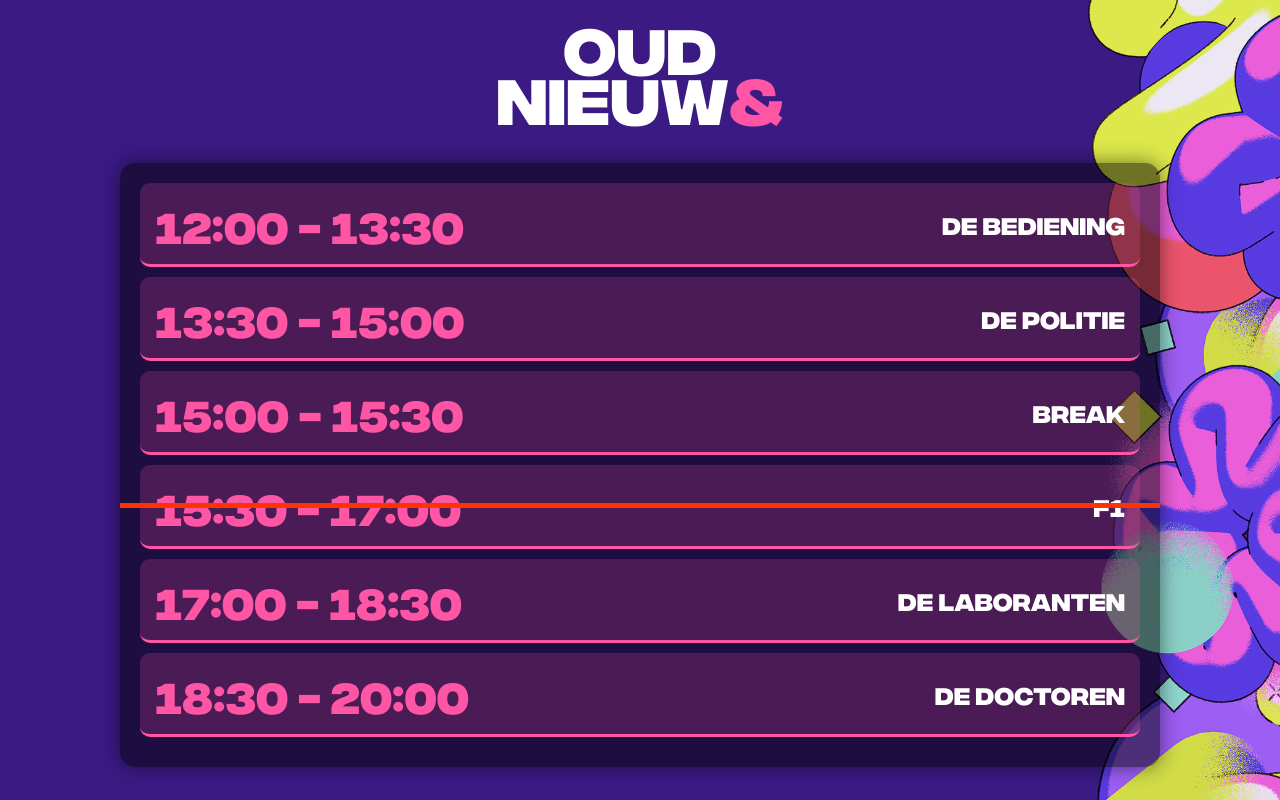
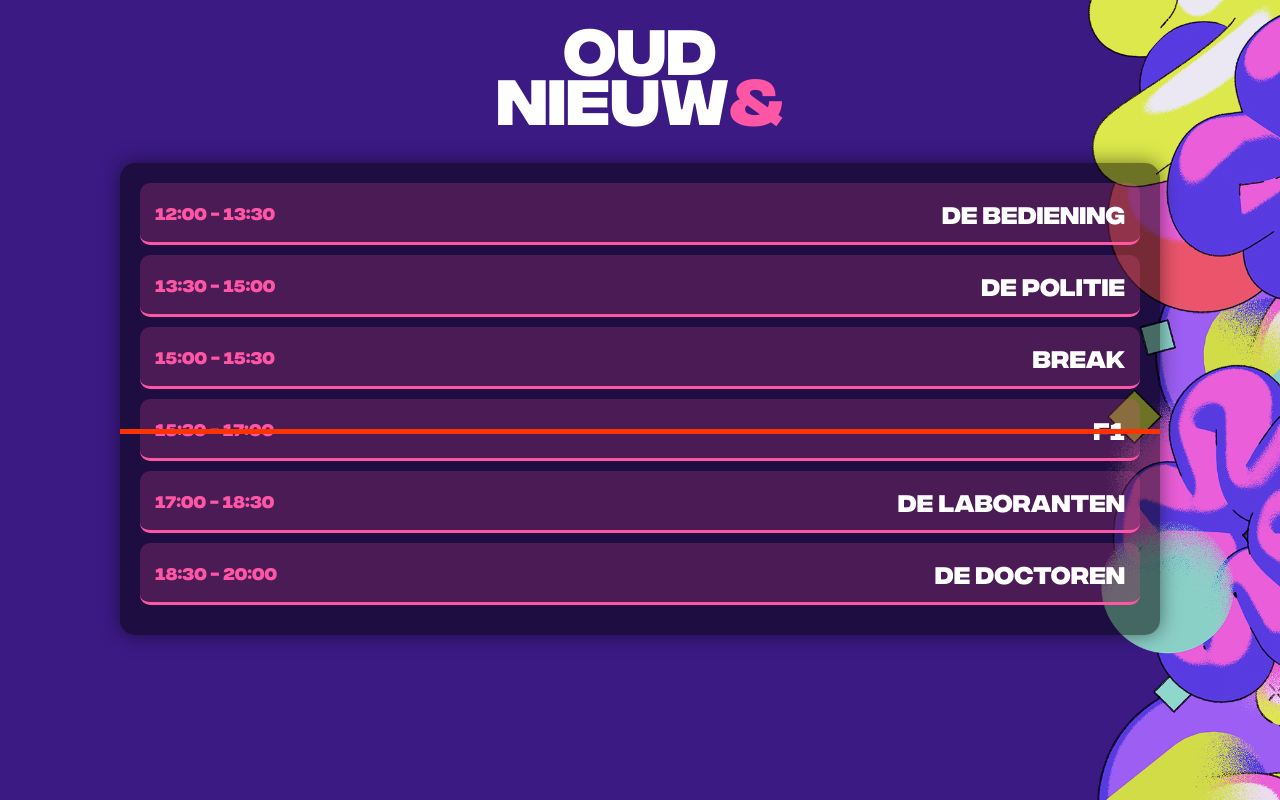
Before and after one commit to apatstruner/partij2024, a plain HTML site: page index.html in a window 1280 px wide. Drawn offline with Linux system fonts and the light colour scheme.

Commit message:
Update index.html

```diff
--- a/index.html
+++ b/index.html
@@ -54,7 +54,7 @@
             font-size: 1.5em;
         }
         .time {
-            font-size: 1.8em;
+            font-size: 0.7em;
             color: #ff55a5;
             font-weight: bold;
         }
```
